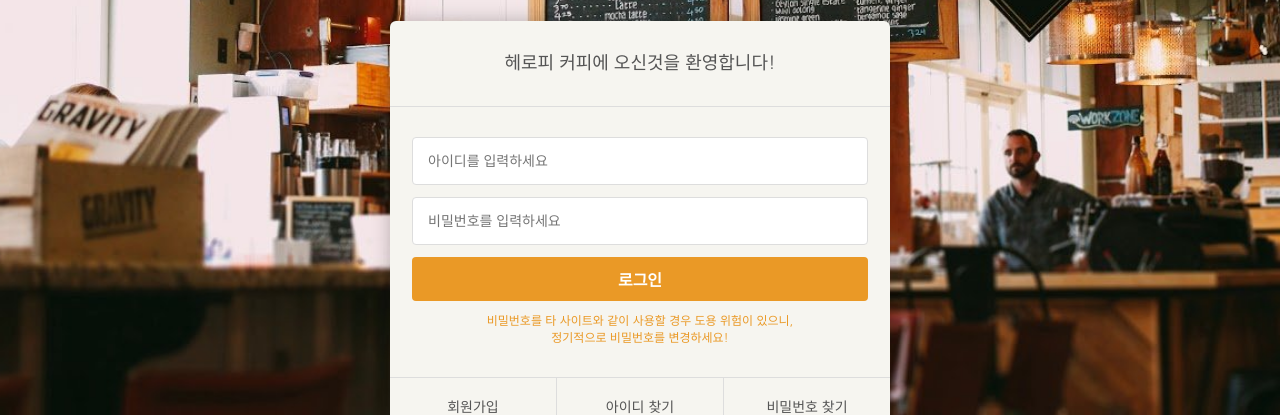
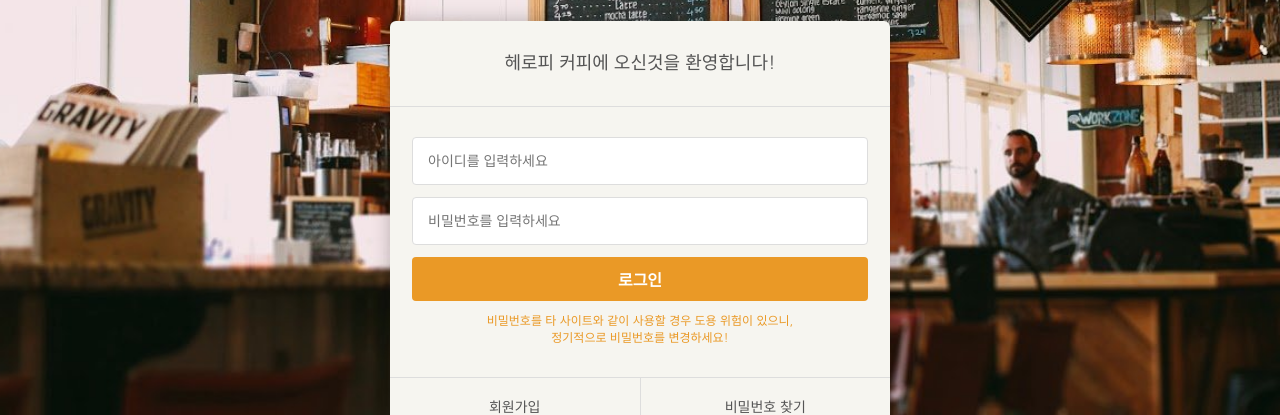
Before and after one commit to seohan1010/heropy_coffee, a plain HTML site: page signin/index.html in a window 1280 px wide. Shown: the part 385-800 px from the top of the page. Drawn offline with nearby package versions, Linux system fonts and the light colour scheme; a web font is replaced by a local one.

Commit message:
login page added

```diff
--- a/signin/index.html
+++ b/signin/index.html
@@ -385,7 +385,6 @@
                     </form>
                     <div class="actions">
                       <a href="javascript:void(0)">회원가입</a>
-                      <a href="javascript:void(0)">아이디 찾기</a>
                       <a href="javascript:void(0)">비밀번호 찾기</a>
                     </div>
                 </div>
```
